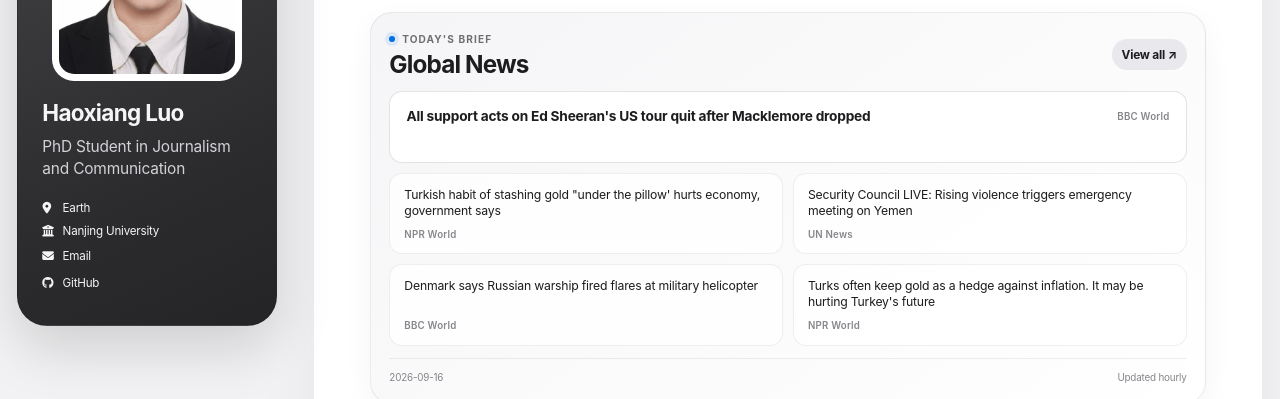
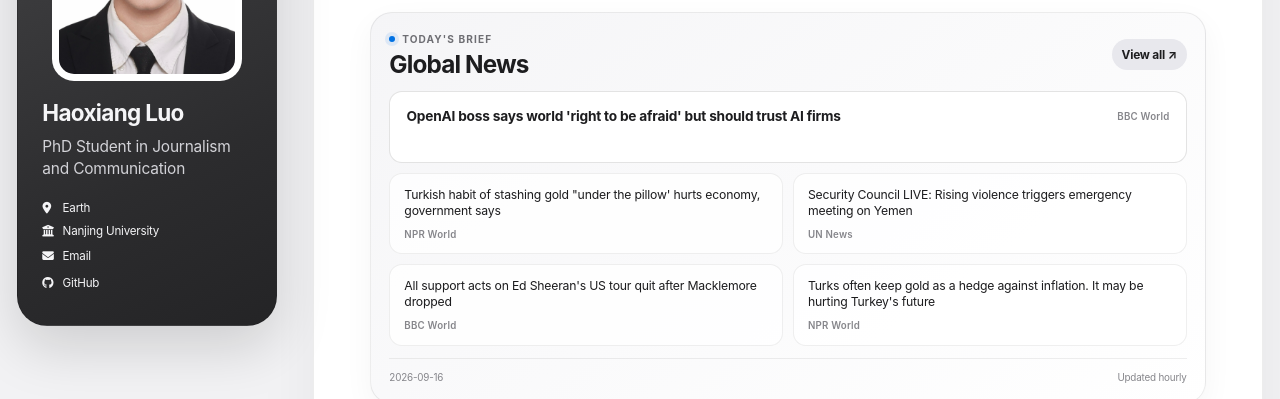
Before and after one commit to HaoxiangLuo/HaoxiangLuo.github.io, a Jekyll site: the page built from _pages/about.md, in a window 1280 px wide and 900 px high. Shown: the part 338-737 px from the top of the window. Built offline with Jekyll 4.4.1, drawn with Linux system fonts in a browser that asks for light colours; a style sheet for code colours, icons or effects is not loaded.

Commit message:
Update daily news 2026-09-16

```diff
--- a/_data/daily_news.json
+++ b/_data/daily_news.json
@@ -1,9 +1,9 @@
 {
   "2026-09-16": [
     {
-      "title": "All support acts on Ed Sheeran's US tour quit after Macklemore dropped",
+      "title": "OpenAI boss says world 'right to be afraid' but should trust AI firms",
       "source": "BBC World",
-      "url": "https://www.bbc.co.uk/news/articles/c3vgyn49y4l7o?at_medium=RSS&at_campaign=rss"
+      "url": "https://www.bbc.co.uk/news/articles/cqx2zpj4y525o?at_medium=RSS&at_campaign=rss"
     },
     {
       "title": "Turkish habit of stashing gold \"under the pillow' hurts economy, government says",
@@ -16,9 +16,9 @@
       "url": "https://news.un.org/feed/view/en/story/2026/09/1168343"
     },
     {
-      "title": "Denmark says Russian warship fired flares at military helicopter",
+      "title": "All support acts on Ed Sheeran's US tour quit after Macklemore dropped",
       "source": "BBC World",
-      "url": "https://www.bbc.co.uk/news/articles/cwn8mjl31p5yo?at_medium=RSS&at_campaign=rss"
+      "url": "https://www.bbc.co.uk/news/articles/c3vgyn49y4l7o?at_medium=RSS&at_campaign=rss"
     },
     {
       "title": "Turks often keep gold as a hedge against inflation. It may be hurting Turkey's future",
@@ -31,9 +31,9 @@
       "url": "https://news.un.org/feed/view/en/story/2026/09/1168340"
     },
     {
-      "title": "US limits visas for South African officials over alleged anti-white discrimination",
+      "title": "Three killed after LA news helicopter crashes while covering deadly bus collision",
       "source": "BBC World",
-      "url": "https://www.bbc.co.uk/news/articles/cqy0z5y7wnp2o?at_medium=RSS&at_campaign=rss"
+      "url": "https://www.bbc.co.uk/news/articles/cw4gq0j5jg10o?at_medium=RSS&at_campaign=rss"
     },
     {
       "title": "State of U.S. democracy reaches new low, report finds",
```
